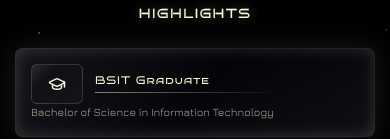
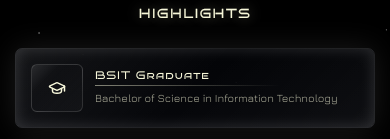
Before and after one commit to soooohhhhjj/portfolio, a React (Vite) app: page / in a window 390 px wide. Shown: the part 731-870 px from the top of the page. Built offline with nearby package versions, Linux system fonts and the light colour scheme.

Commit message:
style: hero cards design on sm and below

```diff
--- a/src/components/sections/Hero.tsx
+++ b/src/components/sections/Hero.tsx
@@ -179,25 +179,25 @@ export default function Hero({ contentVisible = false }: { contentVisible?: bool
                                  md:w-[calc(25%-9px)] lg:w-[calc(25%-12px)]
                                  p-4 md:p-5 lg:p-6"
                             >
-                                <div className="f-y-center
-                                 md:f-col-x-start gap-3 lg:gap-5">
+                                <div className="f-y-center md:f-col-x-start
+                                 gap-3 md:gap-4 lg:gap-[22px]">
                                     <div className="f-xy-center hc-icd rounded-[6px]
-                                     h-10 md:h-[45px] lg:h-[50px]
+                                     h-12 md:h-[45px] lg:h-[50px]
                                      w-16 md:w-[45px] lg:w-[50px]">
                                         <Icon className="
                                          w-[18px] lg:w-6
                                          h-[18px] lg:h-6" />
                                     </div>
-                                    <div className="f-col w-full gap-[6px]">
+                                    <div className="f-col w-full">
                                         <h3 className="font-bruno tracking-[1px] hc-tohd
                                          text-[11px] lg:text-[14px]">{title}</h3>
-                                        <div className="hc-tud" />
+                                        <div className="hc-tud mt-1 md:mt-[5px] lg:mt-[6px]" />
+                                        <div className="font-jura leading-[1.5] hc-dohd
+                                         mt-1 md:mt-[7px] lg:mt-2
+                                         text-[11px] md:text-[10px] lg:text-[12px]">
+                                            {description}
+                                        </div>
                                     </div>
-                                </div>
-                                <div className="font-jura leading-[1.5] hc-dohd
-                                 md:mt-2 lg:mt-3
-                                  text-[11px] md:text-[10px] lg:text-[12px]">
-                                    {description}
                                 </div>
                             </motion.div>
                         ))}
```
